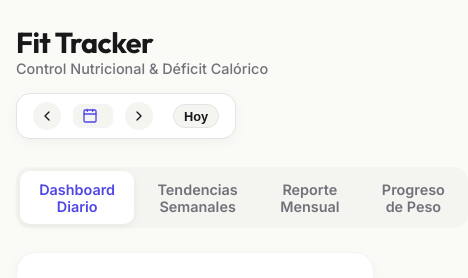
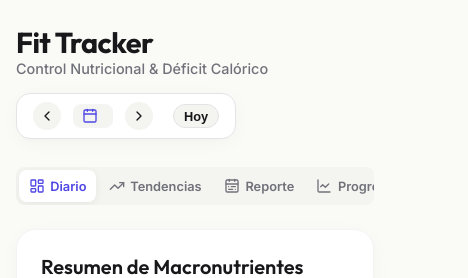
Before and after one commit to phmmyadmin/Fit-tracker, a React (Vite) app in the folder app/: page / in a window 390 px wide. Shown: the top 278 px of the page, 468 px wide, since content can reach past the window. Built offline with nearby package versions, Linux system fonts and the light colour scheme; no server answers; the database is empty.

Commit message:
fix(responsive): make tab navigation bar fully responsive with icons, touch scroll, and mobile flex layout (#52)
Co-authored-by: Pablo Hernando Marrugat <pablo@MacBook-Air-de-Pablo.local>

```diff
--- a/app/src/App.jsx
+++ b/app/src/App.jsx
@@ -1,5 +1,5 @@
 import React, { useState, useEffect, useRef } from 'react';
-import { Calendar, ChevronLeft, ChevronRight, CheckCircle2 } from 'lucide-react';
+import { Calendar, ChevronLeft, ChevronRight, CheckCircle2, LayoutDashboard, TrendingUp, CalendarRange, LineChart } from 'lucide-react';
 import MacroRing from './components/MacroRing';
 import DailyTimeline from './components/DailyTimeline';
 import WeeklyChart from './components/WeeklyChart';
@@ -314,25 +314,29 @@ export default function App() {
           className={`tab-item ${activeTab === 'dashboard' ? 'active' : ''}`}
           onClick={() => setActiveTab('dashboard')}
         >
-          Dashboard Diario
+          <LayoutDashboard size={16} />
+          <span>Diario</span>
         </button>
         <button
           className={`tab-item ${activeTab === 'weekly' ? 'active' : ''}`}
           onClick={() => setActiveTab('weekly')}
         >
-          Tendencias Semanales
+          <TrendingUp size={16} />
+          <span>Tendencias</span>
         </button>
         <button
           className={`tab-item ${activeTab === 'monthly' ? 'active' : ''}`}
           onClick={() => setActiveTab('monthly')}
         >
-          Reporte Mensual
+          <CalendarRange size={16} />
+          <span>Reporte</span>
         </button>
         <button
           className={`tab-item ${activeTab === 'progress' ? 'active' : ''}`}
           onClick={() => setActiveTab('progress')}
         >
-          Progreso de Peso
+          <LineChart size={16} />
+          <span>Progreso</span>
         </button>
       </div>
 
--- a/app/src/index.css
+++ b/app/src/index.css
@@ -140,13 +140,25 @@ body {
   border-radius: var(--radius-md);
   margin-bottom: 1.5rem;
   gap: 4px;
-  width: fit-content;
+  width: 100%;
+  max-width: 100%;
+  overflow-x: auto;
+  -webkit-overflow-scrolling: touch;
+  scrollbar-width: none;
+}
+
+.tab-group::-webkit-scrollbar {
+  display: none;
 }
 
 .tab-item {
+  display: flex;
+  align-items: center;
+  justify-content: center;
+  gap: 0.45rem;
   border: none;
   background: transparent;
-  padding: 0.6rem 1.2rem;
+  padding: 0.6rem 1.1rem;
   border-radius: 10px;
   font-weight: 600;
   font-size: 0.9rem;
@@ -154,12 +166,30 @@ body {
   cursor: pointer;
   transition: all 0.2s ease;
   font-family: var(--font-body);
+  white-space: nowrap;
+  flex: 1;
+  min-width: max-content;
 }
 
 .tab-item.active {
   background: var(--bg-surface);
   color: var(--color-indigo);
   box-shadow: 0 2px 8px rgba(0, 0, 0, 0.06);
+}
+
+@media (max-width: 640px) {
+  .tab-group {
+    padding: 3px;
+    gap: 3px;
+    border-radius: var(--radius-sm);
+  }
+
+  .tab-item {
+    padding: 0.5rem 0.6rem;
+    font-size: 0.8rem;
+    gap: 0.35rem;
+    border-radius: var(--radius-sm);
+  }
 }
 
 .spin {
```
